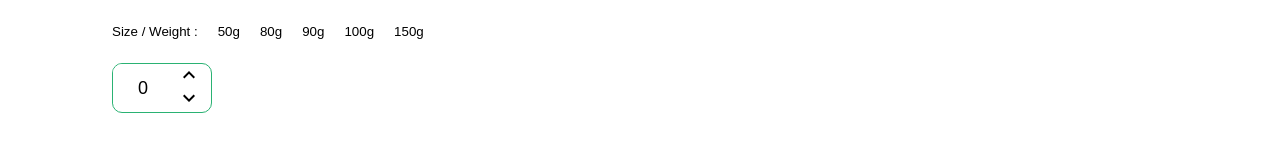
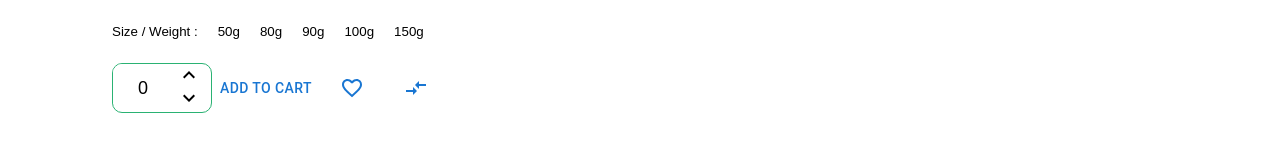
Before and after one commit to Pragyani/eCommerce-FrontendLayout, a React (Create React App) app: page /product/details in a window 1280 px wide. Shown: the part 608-768 px from the top of the page. Built offline with nearby package versions, Linux system fonts and the light colour scheme; a web font is replaced by a local one.

Commit message:
adding :  cart, compare & favorite Item Buttons in productdetails

```diff
--- a/src/pages/Details/productInfo/ProductInfo.jsx
+++ b/src/pages/Details/productInfo/ProductInfo.jsx
@@ -3,14 +3,16 @@ import Rating from '@mui/material/Rating';
 import KeyboardArrowUpOutlinedIcon from '@mui/icons-material/KeyboardArrowUpOutlined';
 import KeyboardArrowDownOutlinedIcon from '@mui/icons-material/KeyboardArrowDownOutlined';
 import { Button } from "@mui/material";
+import CompareArrowsIcon from '@mui/icons-material/CompareArrows';
+import FavoriteBorderOutlinedIcon from '@mui/icons-material/FavoriteBorderOutlined';
 
 const ProductInfo = () => {
 
-const [inputValue, setInputValue] = useState(0);
+    const [inputValue, setInputValue] = useState(0);
 
-const add =()=>{ setInputValue(inputValue+1) }
+    const add = () => { setInputValue(inputValue + 1) }
 
-const subt =()=>{ if(inputValue!==0){ setInputValue(inputValue-1) }}
+    const subt = () => { if (inputValue !== 0) { setInputValue(inputValue - 1) } }
 
     return (
         <>
@@ -42,11 +44,12 @@ const subt =()=>{ if(inputValue!==0){ setInputValue(inputValue-1) }}
                     <div className="addCartSection">
                         <div className="counterSec">
                             <input type="number" value={inputValue} />
-                           <span className="arrow add" onClick={add}><KeyboardArrowUpOutlinedIcon/></span>
-                           <span className="arrow subt" onClick={subt}><KeyboardArrowDownOutlinedIcon/></span>
+                            <span className="arrow add" onClick={add}><KeyboardArrowUpOutlinedIcon /></span>
+                            <span className="arrow subt" onClick={subt}><KeyboardArrowDownOutlinedIcon /></span>
                         </div>
-
-
+                        <Button className="btn-g">Add to Cart</Button>
+                        <Button className="btn-g"><FavoriteBorderOutlinedIcon/></Button>
+                        <Button className="btn-g"><CompareArrowsIcon/> </Button>
                     </div>
                 </div>
             </div>
```
